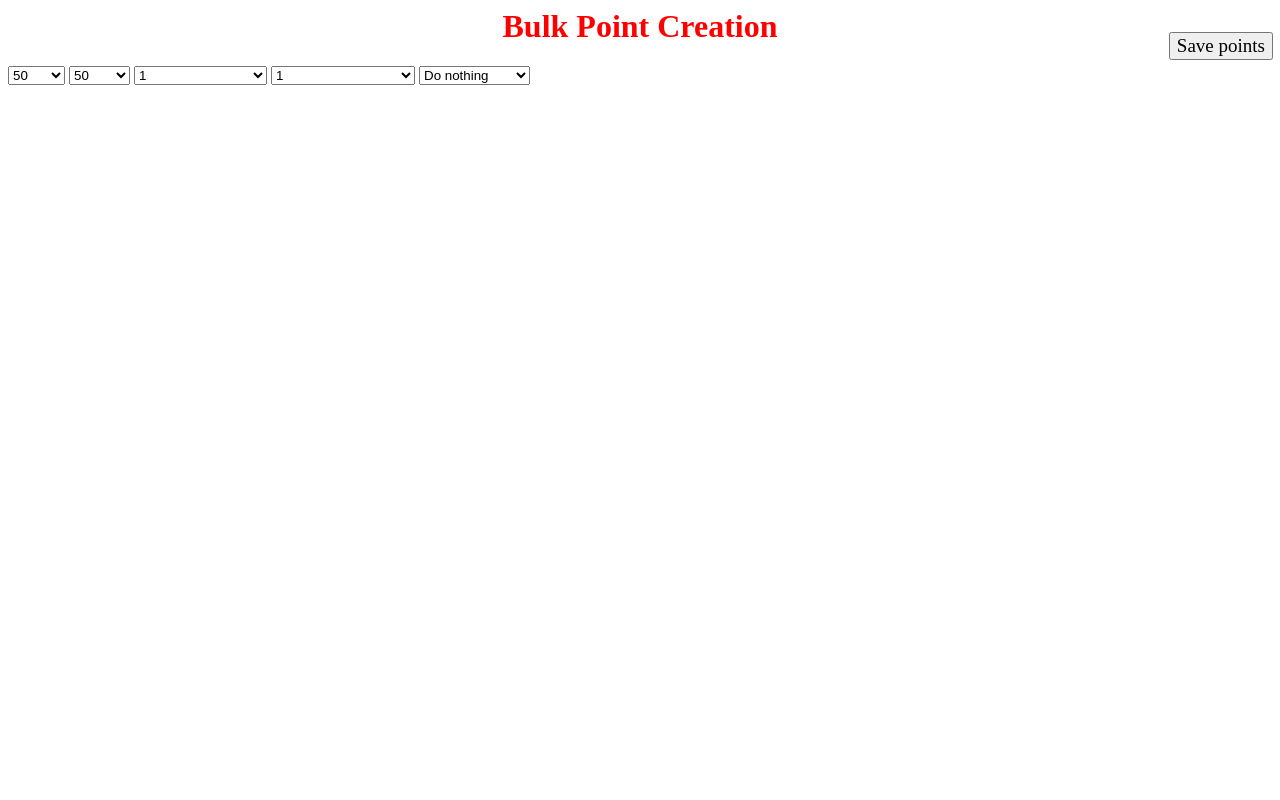
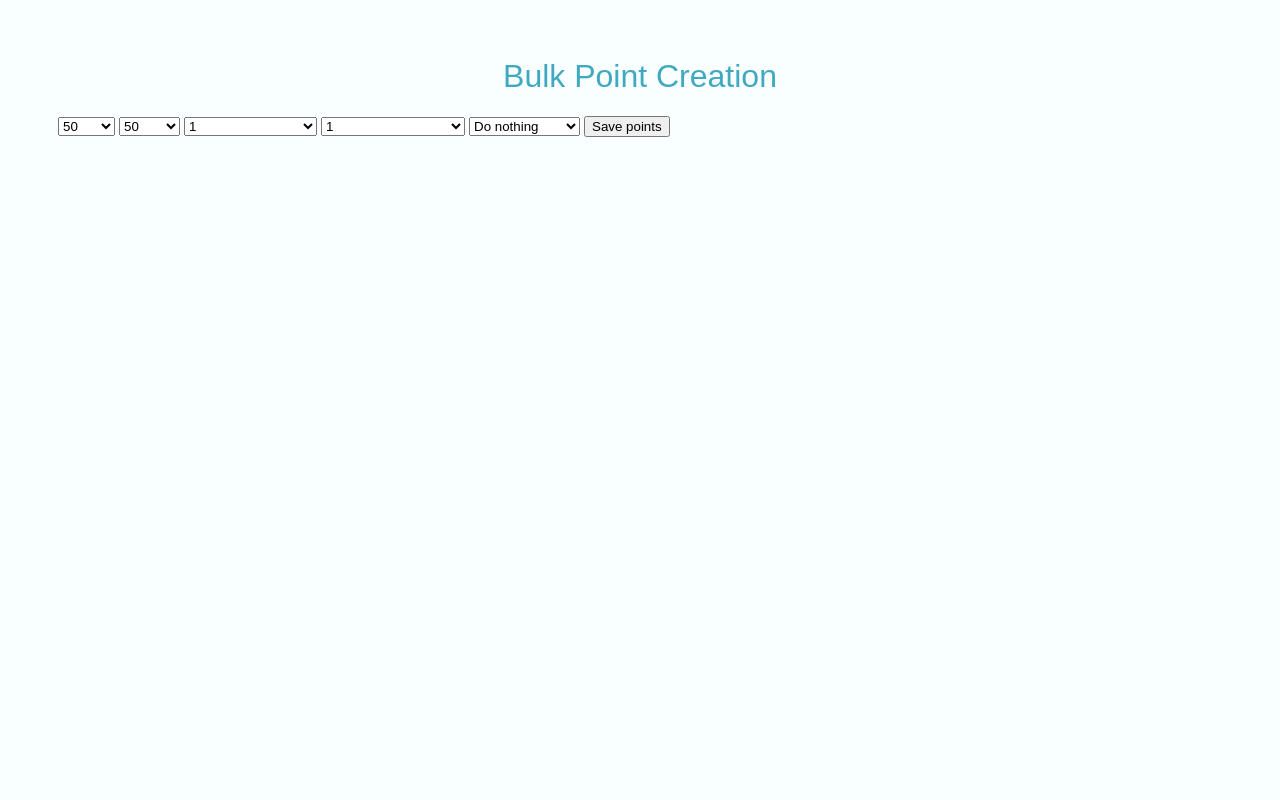
Before and after one commit to henrysingleton/timetomelbourne, a Django app: template pttime/templates/pttime/bulkcreate.html in a window 1280 px wide. Run offline with Django 3.2, Linux system fonts and the light colour scheme; the template is opened without the code that fills it, so the values that code supplies are empty; parts of the project's set-up code (start-up, migrations or seed data) failed here and were passed over; some libraries are stand-ins or nearby versions.

Commit message:
Make front-end style a bit more sophisticated, a bit less "geocities"

```diff
--- a/pttime/static/pttime/bulk-create.css
+++ b/pttime/static/pttime/bulk-create.css
@@ -3,25 +3,20 @@
 }
 
 .my-div-icon {
-    background: red;
-}
-
-.create-points {
-    position: absolute;
-    right: 7px;
-    top: 32px;
-    font-size: 19px;
-    font-family: Luminari;
+    background: #40A9BF;
+    border: 1px solid #F8FFFE;
+    border-radius: 10px;
+    cursor: crosshair;
 }
 
 h1 {
-    font-family: Luminari;
     text-align: center;
-    color: red;
+    font-family: sans-serif;
+    font-weight: normal;
 }
 
-/*
 body {
-    background: black url(/static/pttime/animated-stars-background.gif);
+    background: #F8FFFE;
+    color: #40A9BF;
+    padding: 50px;
 }
-*/
```
